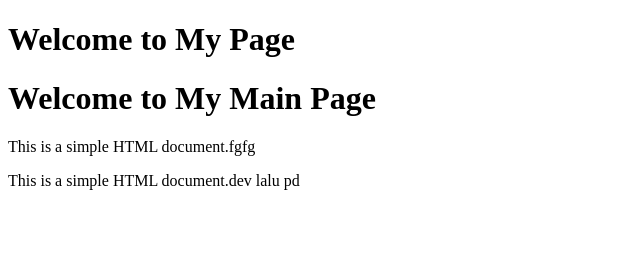
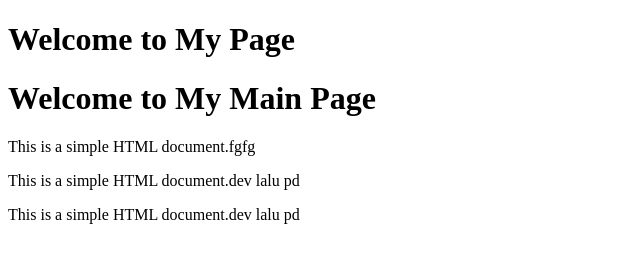
Before and after one commit to arifansari2898-glitch/test, a plain HTML site: page index.html in a window 1280 px wide. Shown: the whole page, without its empty margins (0-640 px from the left). Drawn offline with Linux system fonts and the light colour scheme.

```diff
--- a/index.html
+++ b/index.html
@@ -10,5 +10,6 @@
      <h1>Welcome to My Main Page</h1>
     <p>This is a simple HTML document.fgfg</p>
      <p>This is a simple HTML document.dev lalu pd</p>
+          <p>This is a simple HTML document.dev lalu pd</p>
 </body>
 </html>
```
